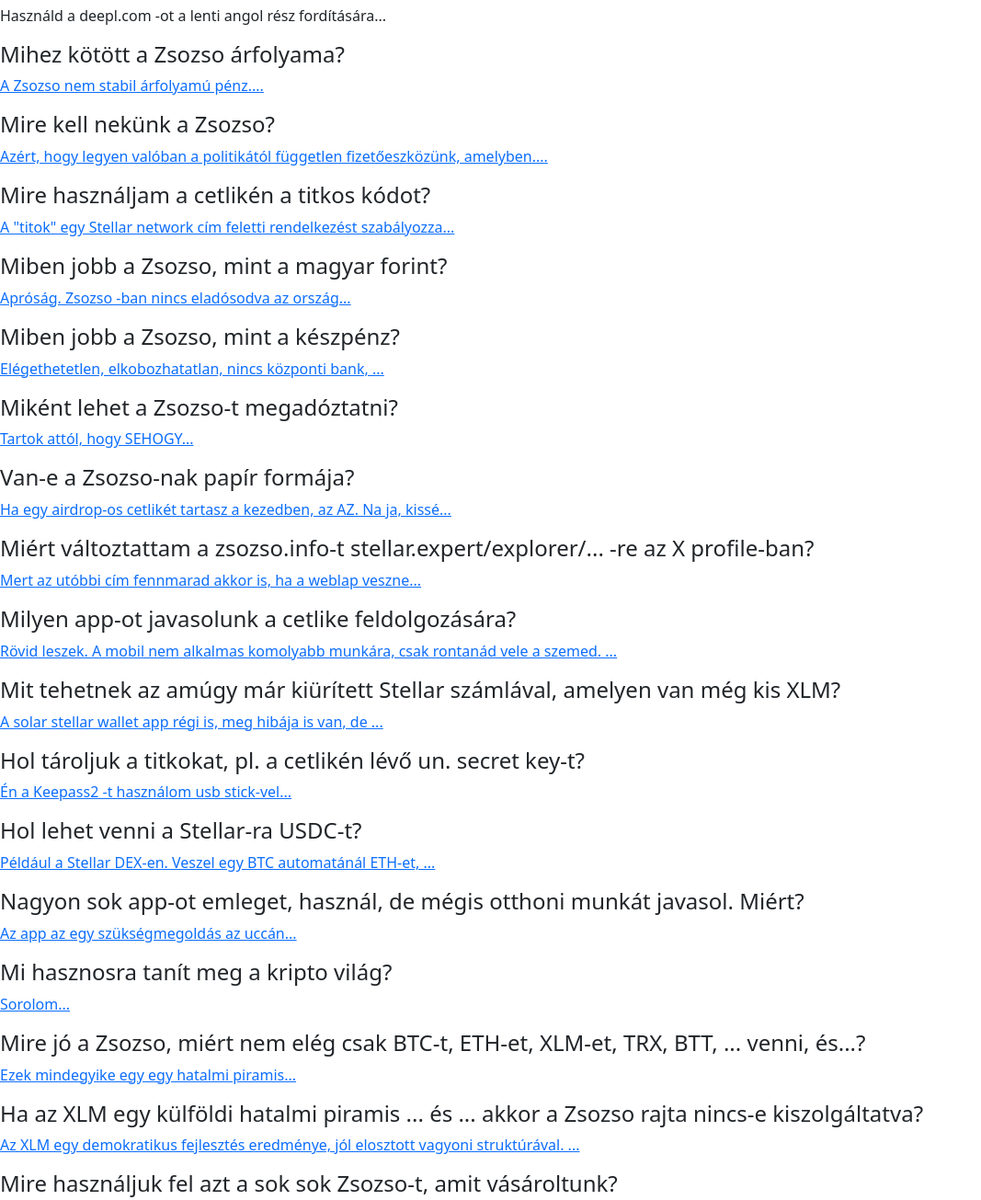
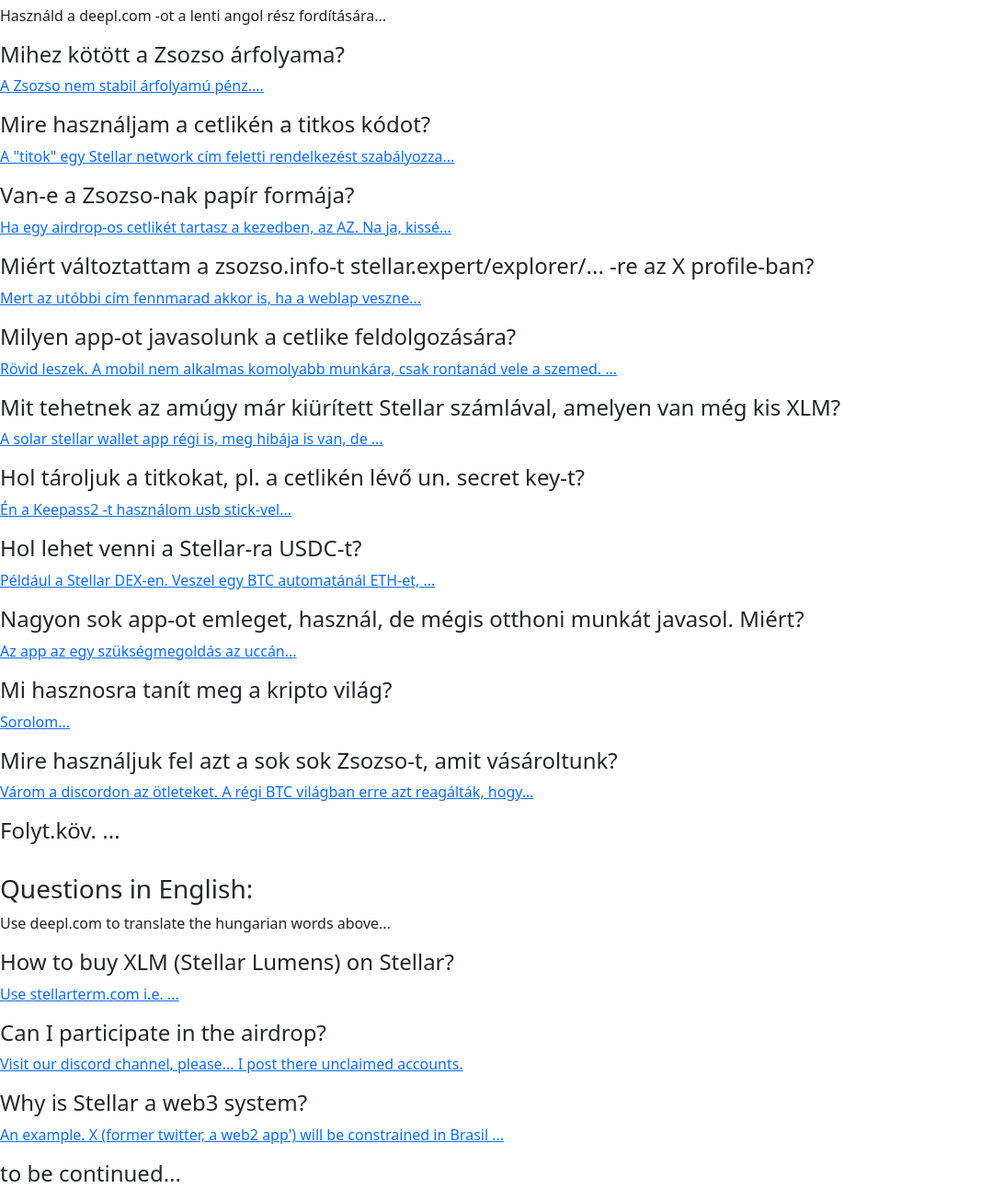
Before and after one commit to ifinta/zsozso-webpage, a website built with Parcel: page faq.html in a window 1280 px wide. Shown: the part 147-1452 px from the top of the page at 92% size, without its empty margins (0-1067 px from the left). Built offline with nearby package versions, Linux system fonts and the light colour scheme.

Commit message:
We leaved X, joined bsky.social

```diff
--- a/faq.html
+++ b/faq.html
@@ -22,11 +22,7 @@
   </nav>
   <h3>Kérdések magyarul:</h3> <p>Használd a deepl.com -ot a lenti angol rész fordítására...</p>
   <h4>Mihez kötött a Zsozso árfolyama?</h4> <p><a href="https://bsky.app/profile/zsozsoonstellar.bsky.social/post/3mbvfcx3vgc2m" target="_blank">A Zsozso nem stabil árfolyamú pénz....</a> </p>
-  <h4>Mire kell nekünk a Zsozso?</h4> <p><a href="https://bsky.app/profile/zsozsoonstellar.bsky.social/post/3mbvfi5no5s2m" target="_blank">Azért, hogy legyen valóban a politikától független fizetőeszközünk, amelyben....</a> </p>
   <h4>Mire használjam a cetlikén a titkos kódot?</h4> <p><a href="https://bsky.app/profile/zsozsoonstellar.bsky.social/post/3mbvfmsslkk2m" target="_blank">A "titok" egy Stellar network cím feletti rendelkezést szabályozza...</a> </p>
-  <h4>Miben jobb a Zsozso, mint a magyar forint?</h4> <p><a href="https://bsky.app/profile/zsozsoonstellar.bsky.social/post/3mbvftlqfas2m" target="_blank">Apróság. Zsozso -ban nincs eladósodva az ország...</a> </p>
-  <h4>Miben jobb a Zsozso, mint a készpénz?</h4> <p><a href="https://bsky.app/profile/zsozsoonstellar.bsky.social/post/3mbvg4bxfqc2m" target="_blank">Elégethetetlen, elkobozhatatlan, nincs központi bank, ...</a> </p>
-  <h4>Miként lehet a Zsozso-t megadóztatni?</h4> <p><a href="https://bsky.app/profile/zsozsoonstellar.bsky.social/post/3mbvgcf3tys2m" target="_blank">Tartok attól, hogy SEHOGY...</a> </p>
   <h4>Van-e a Zsozso-nak papír formája?</h4> <p><a href="https://bsky.app/profile/zsozsoonstellar.bsky.social/post/3mbvgfah5vk2m" target="_blank">Ha egy airdrop-os cetlikét tartasz a kezedben, az AZ. Na ja, kissé...</a> </p>
   <h4>Miért változtattam a zsozso.info-t stellar.expert/explorer/... -re az X profile-ban?</h4> <p><a href="https://bsky.app/profile/zsozsoonstellar.bsky.social/post/3mbvgllzum22m" target="_blank">Mert az utóbbi cím fennmarad akkor is, ha a weblap veszne...</a> </p>
   <h4>Milyen app-ot javasolunk a cetlike feldolgozására?</h4> <p><a href="https://bsky.app/profile/zsozsoonstellar.bsky.social/post/3mbvgpveqds2m" target="_blank">Rövid leszek. A mobil nem alkalmas komolyabb munkára, csak rontanád vele a szemed. ...</a> </p>
@@ -35,8 +31,6 @@
   <h4>Hol lehet venni a Stellar-ra USDC-t?</h4> <p><a href="https://bsky.app/profile/zsozsoonstellar.bsky.social/post/3mbvgzzfyqs2m" target="_blank">Például a Stellar DEX-en. Veszel egy BTC automatánál ETH-et, ...</a> </p>
   <h4>Nagyon sok app-ot emleget, használ, de mégis otthoni munkát javasol. Miért?</h4> <p><a href="https://bsky.app/profile/zsozsoonstellar.bsky.social/post/3mbvh4jx7hc2m" target="_blank">Az app az egy szükségmegoldás az uccán...</a> </p>
   <h4>Mi hasznosra tanít meg a kripto világ?</h4> <p><a href="https://bsky.app/profile/zsozsoonstellar.bsky.social/post/3mbvh6is6222m" target="_blank">Sorolom...</a> </p>
-  <h4>Mire jó a Zsozso, miért nem elég csak BTC-t, ETH-et, XLM-et, TRX, BTT, ... venni, és...?</h4> <p><a href="https://bsky.app/profile/zsozsoonstellar.bsky.social/post/3mbvhcctwg22m" target="_blank">Ezek mindegyike egy egy hatalmi piramis...</a> </p>
-  <h4>Ha az XLM egy külföldi hatalmi piramis ... és ... akkor a Zsozso rajta nincs-e kiszolgáltatva?</h4> <p><a href="https://bsky.app/profile/zsozsoonstellar.bsky.social/post/3mbvhhfrck22m" target="_blank">Az XLM egy demokratikus fejlesztés eredménye, jól elosztott vagyoni struktúrával. ...</a> </p>
   <h4>Mire használjuk fel azt a sok sok Zsozso-t, amit vásároltunk?</h4> <p><a href="https://bsky.app/profile/zsozsoonstellar.bsky.social/post/3mbvhmrlvmk2m" target="_blank">Várom a discordon az ötleteket. A régi BTC világban erre azt reagálták, hogy...</a> </p>
   <h4>Folyt.köv. ...</h4>
   <br/>
```
Also changed, not shown: stellar/stellar.toml (+12 -3 lines), 2 other files.
